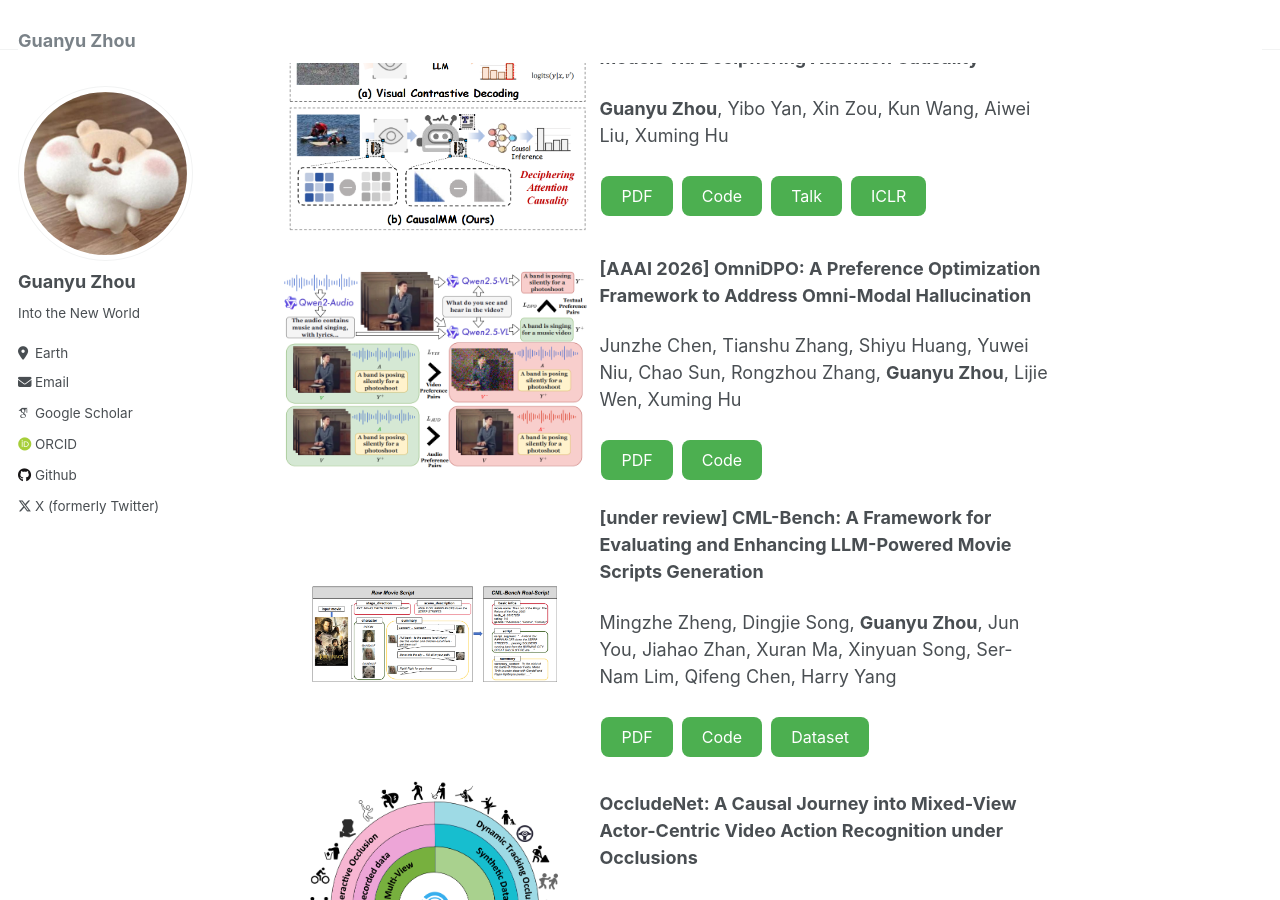
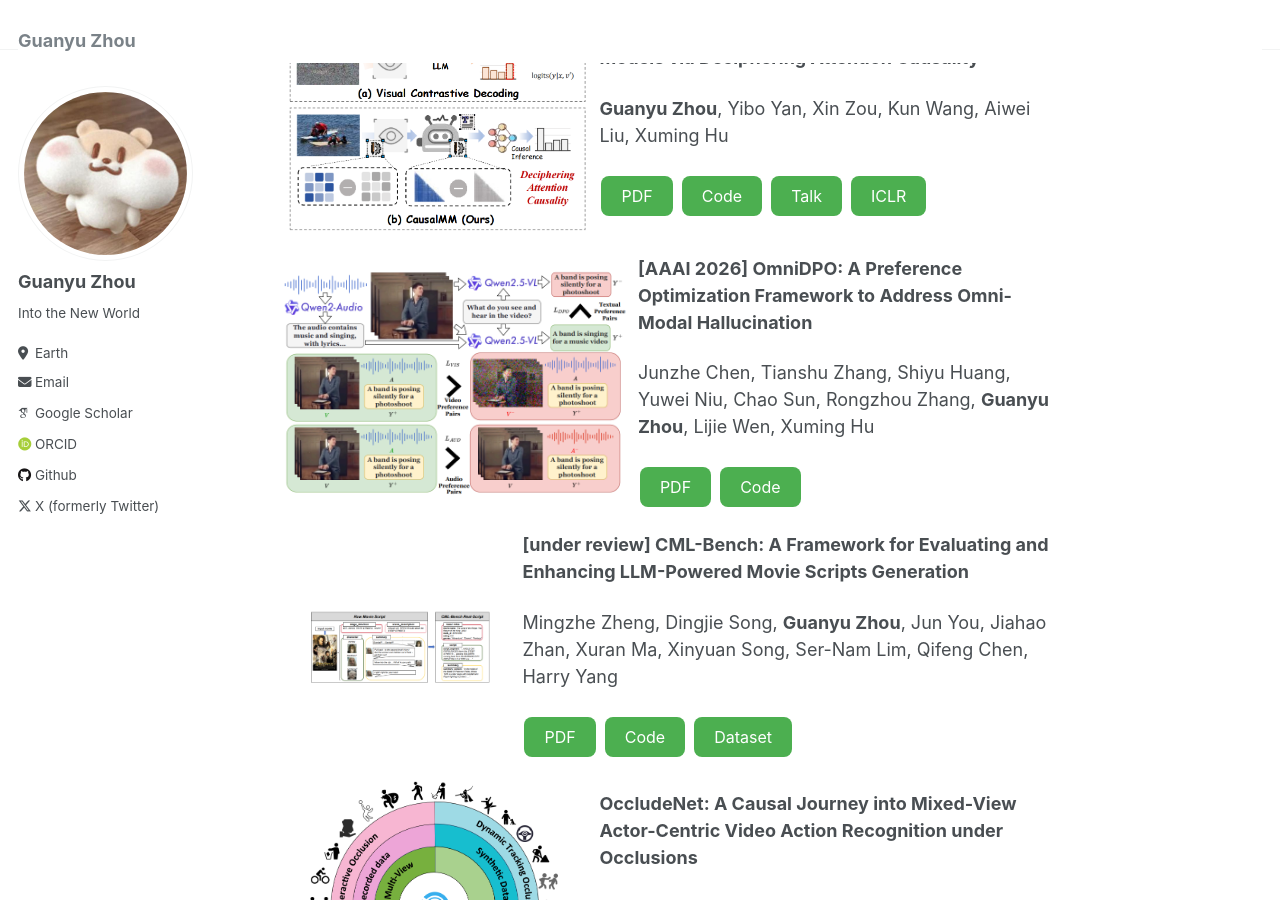
Before and after one commit to The-Martyr/the-martyr.github.io, a Jekyll site: the page built from _pages/about.md, in a window 1280 px wide and 900 px high, scrolled down 950 px. Built offline with Jekyll 4.4.1, drawn with Linux system fonts in a browser that asks for light colours; some web fonts are replaced.

Commit message:
Adjust layout and update paper details in about.md

```diff
--- a/_pages/about.md
+++ b/_pages/about.md
@@ -63,7 +63,7 @@ button {
   <div style="flex: 1; padding-left: 0px;">
     <img src="/images/omni.png" alt="Flowchart" style="max-width: 100%;">
   </div>
-  <div style="width: 60%; padding-left: 10px;">
+  <div style="width: 55%; padding-left: 10px;">
     <p><strong>[AAAI 2026] OmniDPO: A Preference Optimization Framework to Address Omni-Modal Hallucination</strong></p>
     <p>Junzhe Chen, Tianshu Zhang, Shiyu Huang, Yuwei Niu, Chao Sun, Rongzhou Zhang, <strong>Guanyu Zhou</strong>, Lijie Wen, Xuming Hu</p>
     <a href="https://arxiv.org/abs/2509.00723" target="_blank"><button>PDF</button></a>
@@ -95,7 +95,7 @@ button {
   <div style="flex: 1; padding-left: 25px;">
     <img src="/images/cml.png" alt="Flowchart" style="max-width: 90%;">
   </div>
-  <div style="width: 60%; padding-left: 10px;">
+  <div style="width: 70%; padding-left: 10px;">
     <p><strong>[under review] CML-Bench: A Framework for Evaluating and Enhancing LLM-Powered Movie Scripts Generation</strong></p>
     <p>Mingzhe Zheng, Dingjie Song, <strong>Guanyu Zhou</strong>, Jun You, Jiahao Zhan, Xuran Ma, Xinyuan Song, Ser-Nam Lim, Qifeng Chen, Harry Yang</p>
     <a href="https://arxiv.org/abs/2510.06231" target="_blank"><button>PDF</button></a>
```
